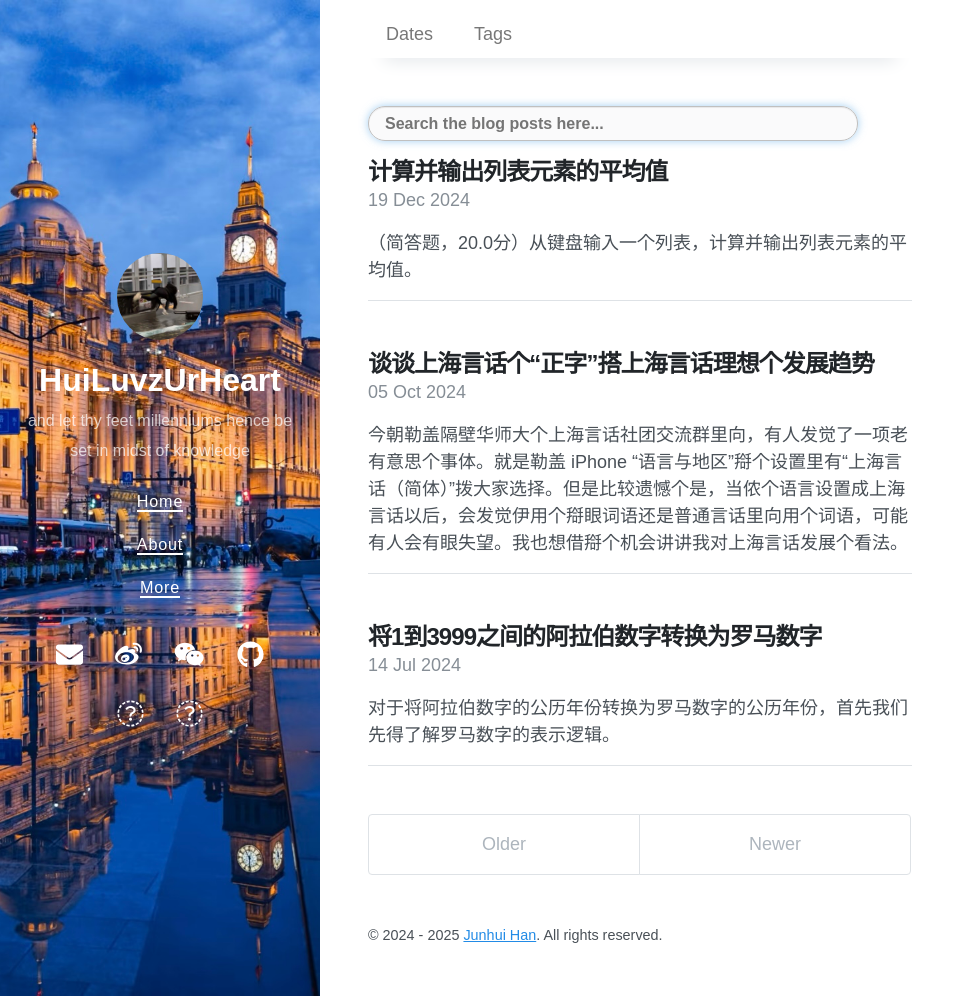
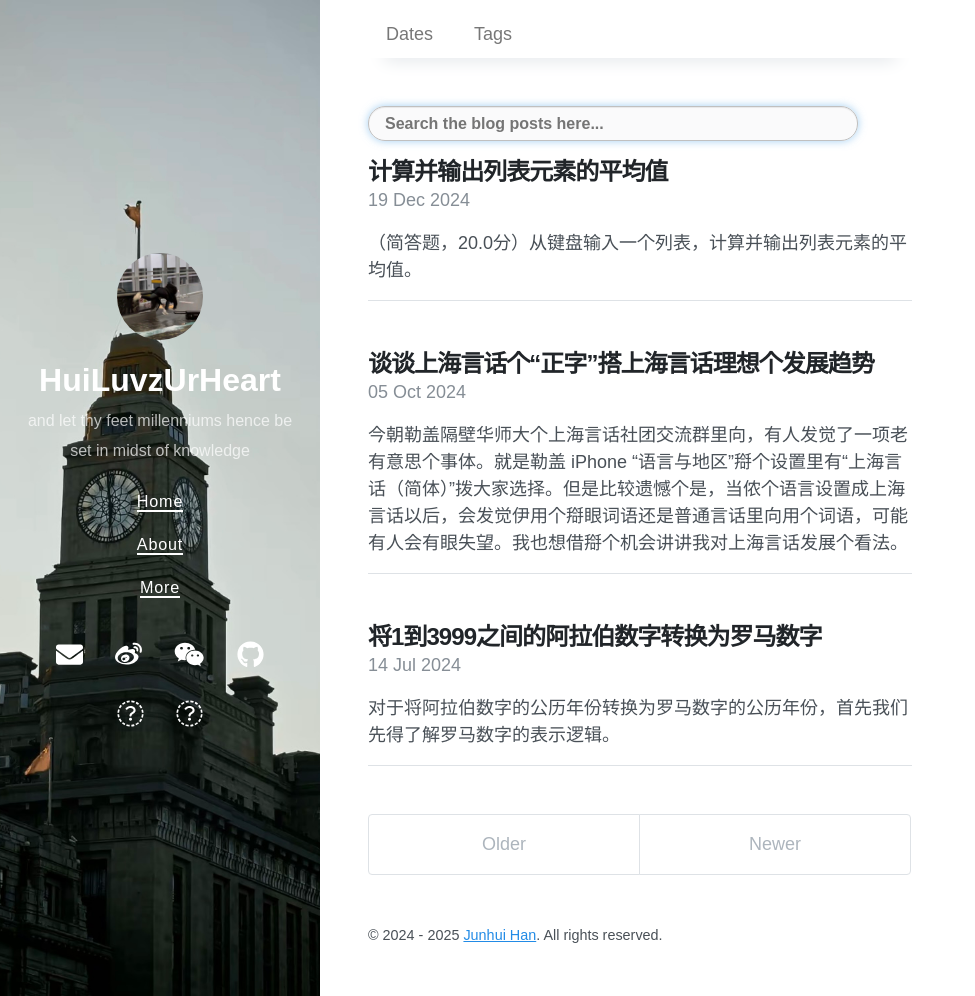
Before and after one commit to sugoijosephhan/sugoijosephhan.github.io, a Jekyll site: the page built from index.html, in a window 1280 px wide and 996 px high. Shown: the whole window, without its empty margins (0-975 px from the left). Built offline with Jekyll 4.4.1, drawn with Linux system fonts in a browser that asks for light colours; nearby versions of some CDN libraries; the list of posts is cut into pages by our own code.

Commit message:
2025/05/02/02:45 - Modified the contents.

```diff
--- a/_config.yml
+++ b/_config.yml
@@ -5,7 +5,7 @@ url: https://sugoijosephhan.github.io
 avatar: /images/tx2.jpg
 paginate: 8
 permalink: pretty
-cover_image: /images/bg5.jpg
+cover_image: /images/bg6.jpg
 
 # Gems
 plugins:
```
Also changed, not shown: images/bg6.jpg (added).
